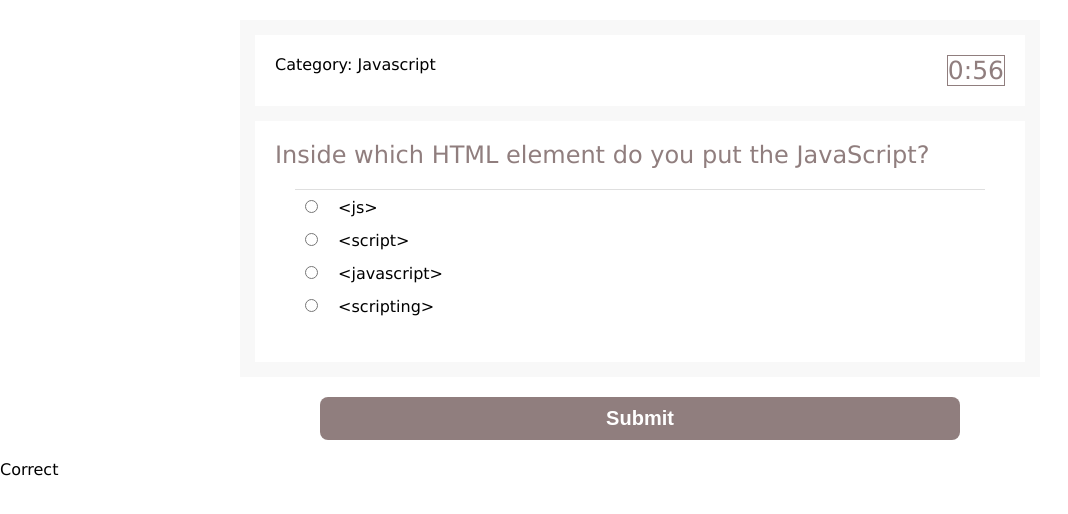
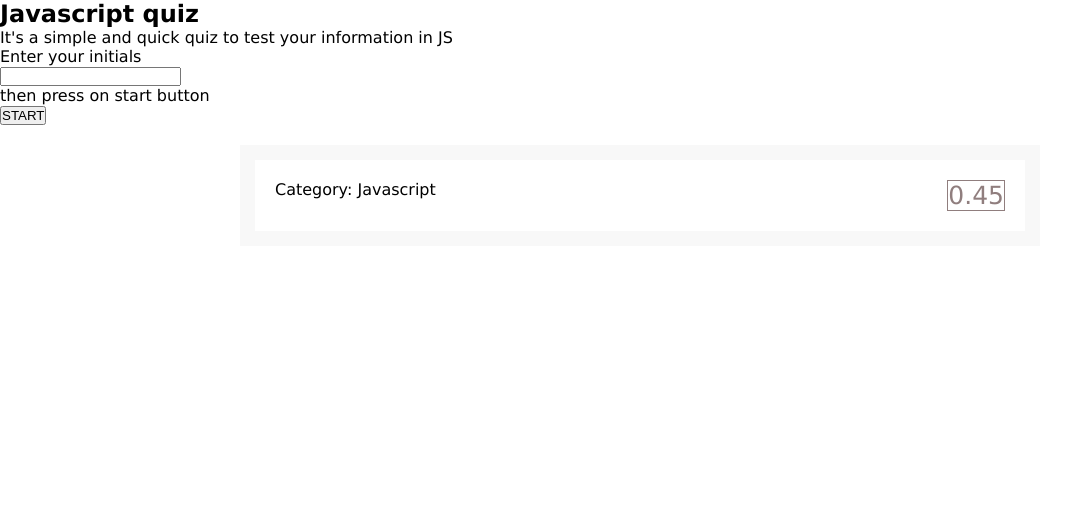
Before and after one commit to Maha-Abdelnabi/Quiz-Application, a plain HTML site: page index.html in a window 1280 px wide. Shown: the whole page, without its empty margins (0-1068 px from the left). Drawn offline with Linux system fonts and the light colour scheme.

Commit message:
fixing time function

```diff
--- a/index.html
+++ b/index.html
@@ -8,6 +8,19 @@
     <link rel="stylesheet" href="style.css" />
   </head>
   <body>
+
+    <div id="home-page">
+        <h2>Javascript quiz</h2>
+
+<p>It's a simple and quick quiz to test your information in JS</p>
+<p>Enter your initials <label for="fname"></label><br>
+<input type="text" id="fname" name="fname"><br>then press on start button</p>
+
+
+<button onclick="myFunction()">START</button>
+
+<p id="demo"></p>
+    </div>
     <!--the main container-->
     <div class="quiz-app" id="quiz-app">
       <div class="quiz-info">
@@ -20,7 +33,7 @@
       </div>
       </div>
       <!--the questions-->
-      <div class="quiz-area">
+      <div id="questions-page" class="quiz-area hide">
        <h2 id="question">wrtie question here</h2>
 
       <!--the answers-->
@@ -43,16 +56,16 @@
           <input type="radio" id="answer_4" name="questions"class="answer" />
           <label for="answer_4" id="answer4">write 4st answer here</label>
         </li>
+        <button class="submit-button">Submit</button>
+
+         <div class="spans"></div>
+        <!--showing result-->
+        <div class="results">
+          <span class="correct"> Correct </span>
+        </div>
       </div>
       </div>
       <!--submit answer button-->
-      <button class="submit-button">Submit</button>
-
-       <div class="spans"></div>
-      <!--showing result-->
-      <div class="results">
-        <span class="correct"> Correct </span>
-      </div>
 
 
     </div>
--- a/script.js
+++ b/script.js
@@ -1,55 +1,56 @@
+var homePage = document.getElementById("home-page");
+var questionsPage = document.getElementById("questions-page");
+
+function myFunction() {
+    homePage.classList.add("hide");
+    questionsPage.classList.remove("hide");
+    questionsPage.classList.add("show");
+  var fname = document.getElementById("fname");
+  var name = fname.value;
+  document.getElementById("demo").innerHTML = `hello ${name}`;
+}
+
 var theQuestions = [
   {
     //first question
-    question:
-      "Inside which HTML element do you put the JavaScript?",
+    question: "Inside which HTML element do you put the JavaScript?",
 
-    Text1:  "<js>",
+    Text1: "<js>",
 
-    Text2:  "<script>",
+    Text2: "<script>",
 
-    Text3:  "<javascript>",
+    Text3: "<javascript>",
 
-    Text4:  "<scripting>",
+    Text4: "<scripting>",
 
-    correct: "answer_2",//the input id which matches the label for
+    correct: "answer_2", //the input id which matches the label for
   },
 
   {
     //second question
-    question:
-      "Where is the correct place to insert JavaScript?",
+    question: "Where is the correct place to insert JavaScript?",
 
-    Text1:
-      "The <body> section",
+    Text1: "The <body> section",
 
-    Text2:
-      "The <head> section",
+    Text2: "The <head> section",
 
-    Text3:
-      "Both the <head> section, and the <body> section",
+    Text3: "Both the <head> section, and the <body> section",
 
-    Text4:
-      "None of the answers are true",
+    Text4: "None of the answers are true",
 
     correct: "answer_1",
   },
   {
     //third question
-    question:
-      "How do you write 'Hello World' in an alert box?",
+    question: "How do you write 'Hello World' in an alert box?",
 
-    Text1:
-      "msg('Hello World');",
+    Text1: "msg('Hello World');",
 
-    Text2:
-      "msgBox('Hello World');",
+    Text2: "msgBox('Hello World');",
 
-    Text3:
-      "<alertBox('Hello World');",
+    Text3: "<alertBox('Hello World');",
 
-    Text4:
-      "alert('Hello World');",
+    Text4: "alert('Hello World');",
 
     correct: "answer_4",
   },
@@ -58,33 +59,28 @@ var theQuestions = [
     question:
       "How to write an IF statement for executing some code if 'i' is not equal to five?",
 
-    Text1:  "if (i <> 5)",
+    Text1: "if (i <> 5)",
 
-    Text2:  "if (i != 5)",
+    Text2: "if (i != 5)",
 
-    Text3:  "if i <> 5",
+    Text3: "if i <> 5",
 
-    Text4:  "if i =! 5 then",
+    Text4: "if i =! 5 then",
 
     correct: "answer_2",
   },
 
   {
     //fifth question
-    question:
-      "How do you create a function in JavaScript?",
+    question: "How do you create a function in JavaScript?",
 
-    Text1:
-      "function = myFunction()",
+    Text1: "function = myFunction()",
 
-    Text2:
-      "function:myFunction()",
+    Text2: "function:myFunction()",
 
-    Text3:
-      "function myFunction()",
+    Text3: "function myFunction()",
 
-    Text4:
-      "{function = myFunction()}",
+    Text4: "{function = myFunction()}",
 
     correct: "answer_3",
   },
@@ -108,21 +104,6 @@ var answer_4 = document.getElementById("answer4");
 var submitButton = document.querySelector(".submit-button");
 var countDownEl = document.querySelector(".countdown");
 
-//countdown timer
-const startingMinutes = 1;
-var time = startingMinutes * 60;// getting all the seconds
-
-setInterval(updateCountdown, 1000);
-//function that run every second
-function updateCountdown() {
-  const minutes = Math.floor(time / 60); //math.floor to retrieve the number without a decimal
-  var seconds = time % 60;
-  countDownEl.innerHTML = `${minutes}:${seconds}`;
-  //let time = 0.25 * 60; //minutes * 60 seconds
- // let refreshIntervalId = setInterval(updateCountdown, 1000); //update every 1 second
-  time--;
-}
-
 var currentQuiz = 0;
 var score = 0;
 
@@ -143,7 +124,8 @@ function loadQuiz() {
   answer_4.innerText = currentQuizData.Text4;
 }
 
-function deselectAnswers() {//if i don't run this function,the answer from the previous question will stay the same for the next answer
+function deselectAnswers() {
+  //if i don't run this function,the answer from the previous question will stay the same for the next answer
   //enter to each index of an question array
   answerArea.forEach(function (answerEl) {
     if ((answerEl.checked = false)) return answerEl;
@@ -154,7 +136,7 @@ function getSelected() {
   var answer;
   answerArea.forEach((answerEl) => {
     if (answerEl.checked) {
-      answer = answerEl.id;//.id returns to the element that matches the id, which means each answer id
+      answer = answerEl.id; //.id returns to the element that matches the id, which means each answer id
     }
   });
   return answer;
@@ -167,15 +149,38 @@ submitButton.addEventListener("click", () => {
       score++;
     }
 
-
-
     currentQuiz++;
 
-    if (currentQuiz < theQuestions.length) {//to stop the quiz
+    if (currentQuiz < theQuestions.length) {
+      //to stop the quiz
       loadQuiz();
     } else {
-      quizApp.innerHTML = `<h2> you answer ${score}/ ${theQuestions.length} quesions correctly </h2>
+      quizApp.innerHTML = `<h2>${fname.value}, you score is ${score}/ ${theQuestions.length} quesions correctly </h2>
   `;
     }
   }
 });
+
+//countdown timer
+var startingMinutes = 1;
+var time = startingMinutes * 60; // getting all the seconds
+
+var intEl= setInterval(updateCountdown, 300);
+//function that run every second
+function updateCountdown() {
+  var minutes = Math.floor(time / 60); //math.floor to retrieve the number without a decimal
+  var seconds = time % 60;
+  var currentTime = `${minutes}.${seconds}`;
+  //countDownEl.innerHTML = currentTime;
+
+  console.log(parseFloat(currentTime));
+  //let time = 0.25 * 60; //minutes * 60 seconds
+  // let refreshIntervalId = setInterval(updateCountdown, 1000); //update every 1 second
+  time--;
+  countDownEl.innerHTML = currentTime;
+  if (parseFloat(currentTime) <= 0.01) {
+    countDownEl.innerHTML = 0;
+    clearInterval(intEl);
+  }
+  //countDownEl.innerHTML = currentTime;
+}
--- a/style.css
+++ b/style.css
@@ -95,8 +95,12 @@ label{
     border: 1px solid rgb(144, 126, 126);
     font-size: 25px;
     color: rgb(144, 126, 126);
+}
 
+.show {
+    display: block;
+}
 
-
-
+.hide {
+    display: none;
 }
```
